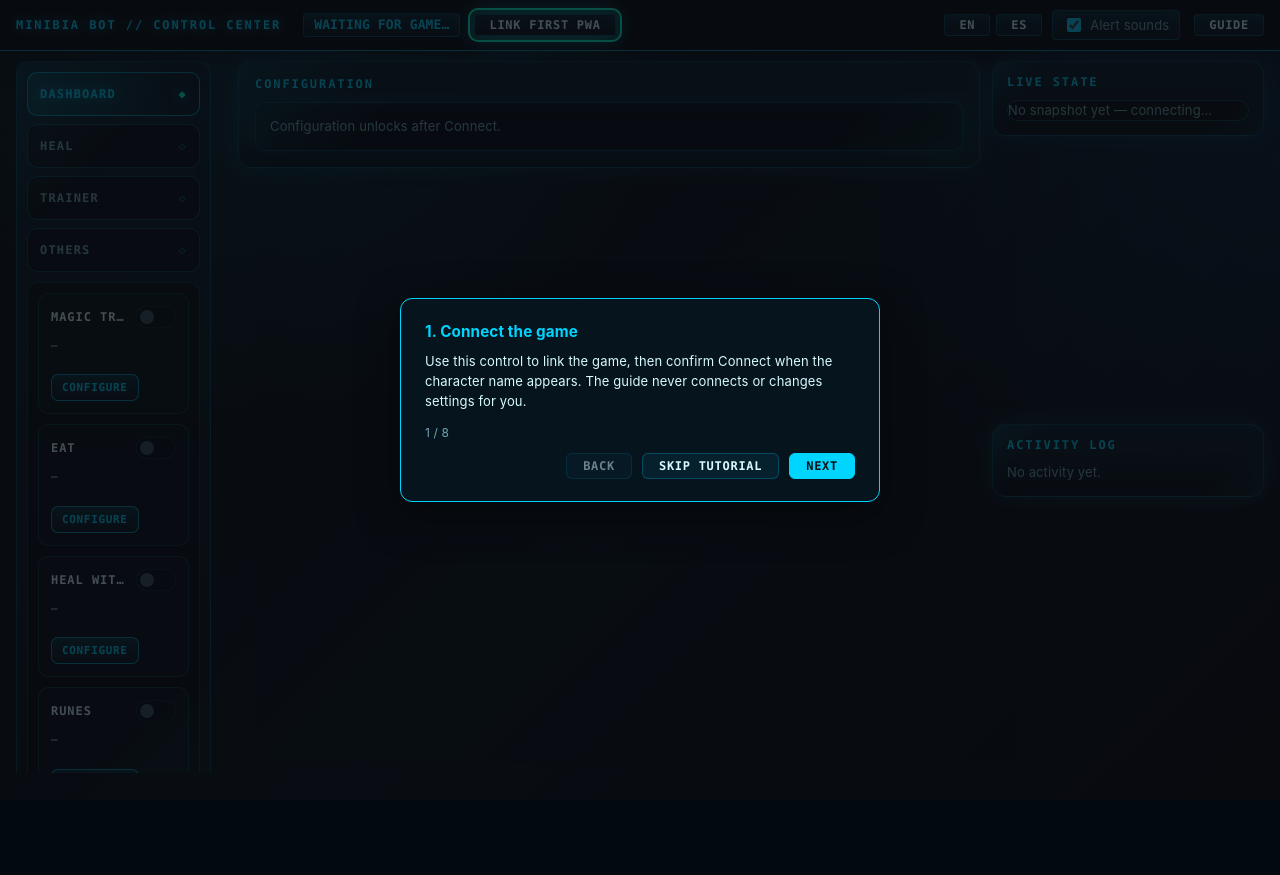
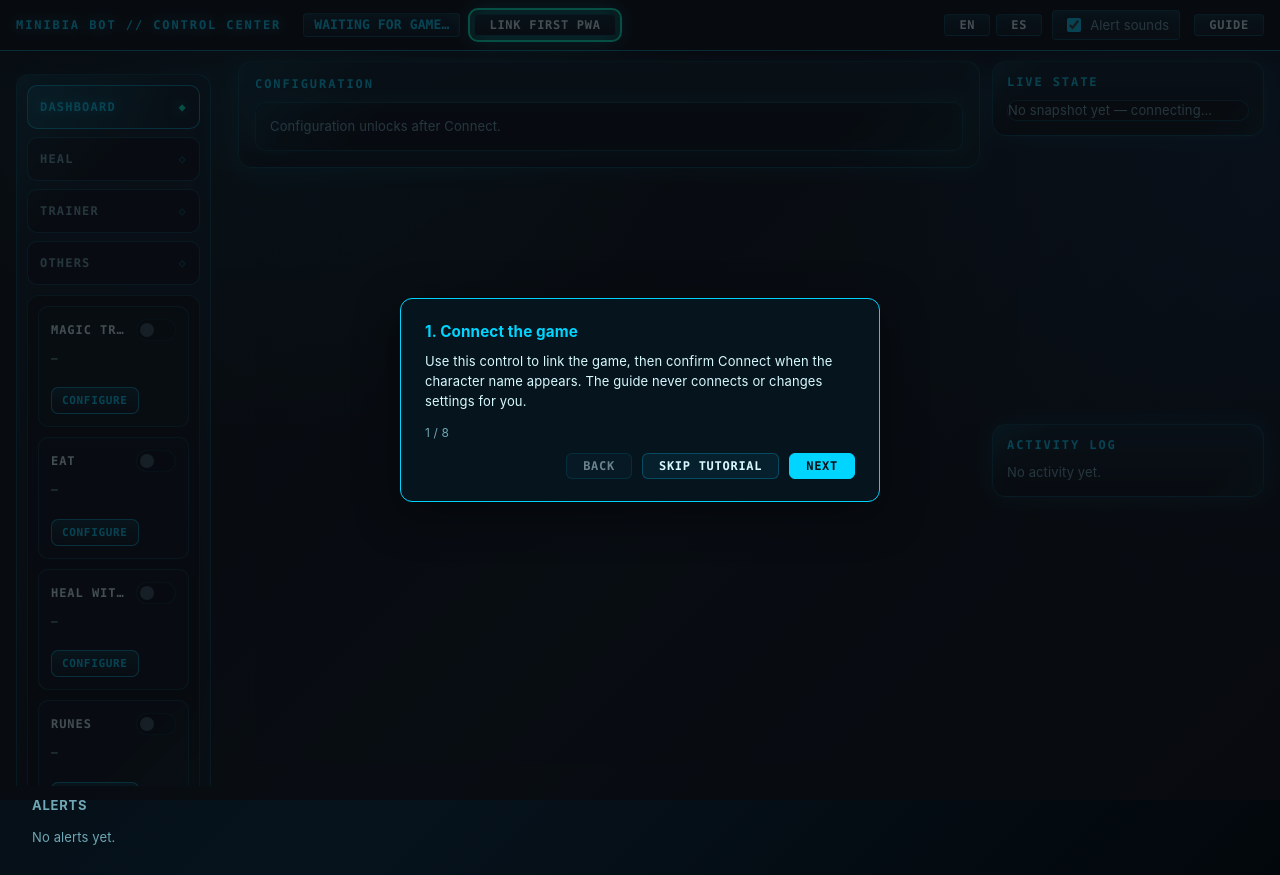
Before and after one commit to thevibestack/minibia-bot, a website: page app/panel/index.html in a window 1280 px wide. Before the commit the page ends 800 px from the top, so only its background shows below. Drawn offline with Linux system fonts and the light colour scheme; no server answers.

Commit message:
feat(panel): mount alerts section in production panel

```diff
--- a/app/panel/app.js
+++ b/app/panel/app.js
@@ -67,12 +67,14 @@
     var moduleList = el('module-list');
     var configForm = el('config-form');
     var liveState = el('live-state');
+    var alerts = el('panel-alerts');
     var activityLog = el('activity-log');
     var tutorialRoot = el('tutorial-root');
     if (statusBar) statusBar.innerHTML = P.renderStatusBar(state);
     if (moduleList) moduleList.innerHTML = P.renderModuleList(state);
     if (configForm && !opts.preserveConfig) configForm.innerHTML = P.renderConfigForm(state);
     if (liveState) liveState.innerHTML = P.renderLiveState(state);
+    if (alerts) alerts.innerHTML = P.renderAlerts(state);
     if (activityLog) activityLog.innerHTML = P.renderLog(state);
     if (tutorialRoot) tutorialRoot.innerHTML = P.renderTutorial(state);
     syncTutorialTarget();
--- a/app/panel/index.html
+++ b/app/panel/index.html
@@ -23,6 +23,10 @@
     <section id="module-list" aria-label="Modules"></section>
     <section id="config-form" aria-label="Configuration"></section>
     <section id="live-state" aria-label="Live state"></section>
+    <!-- REQ-11 (slice C): the alerts audit trail mounts into its own
+         production section (renderAlerts) after the live state, so
+         module/agent alerts are visible without a game-side console. -->
+    <section id="panel-alerts" aria-label="Alerts"></section>
     <section id="activity-log" aria-label="Activity log"></section>
   </main>
   <!-- REQ-26 (slice 1a): first-run tutorial overlay (fixed-position card). -->
```
Also changed, not shown: test/app/panel-dom.test.js (+17 -0 lines).
